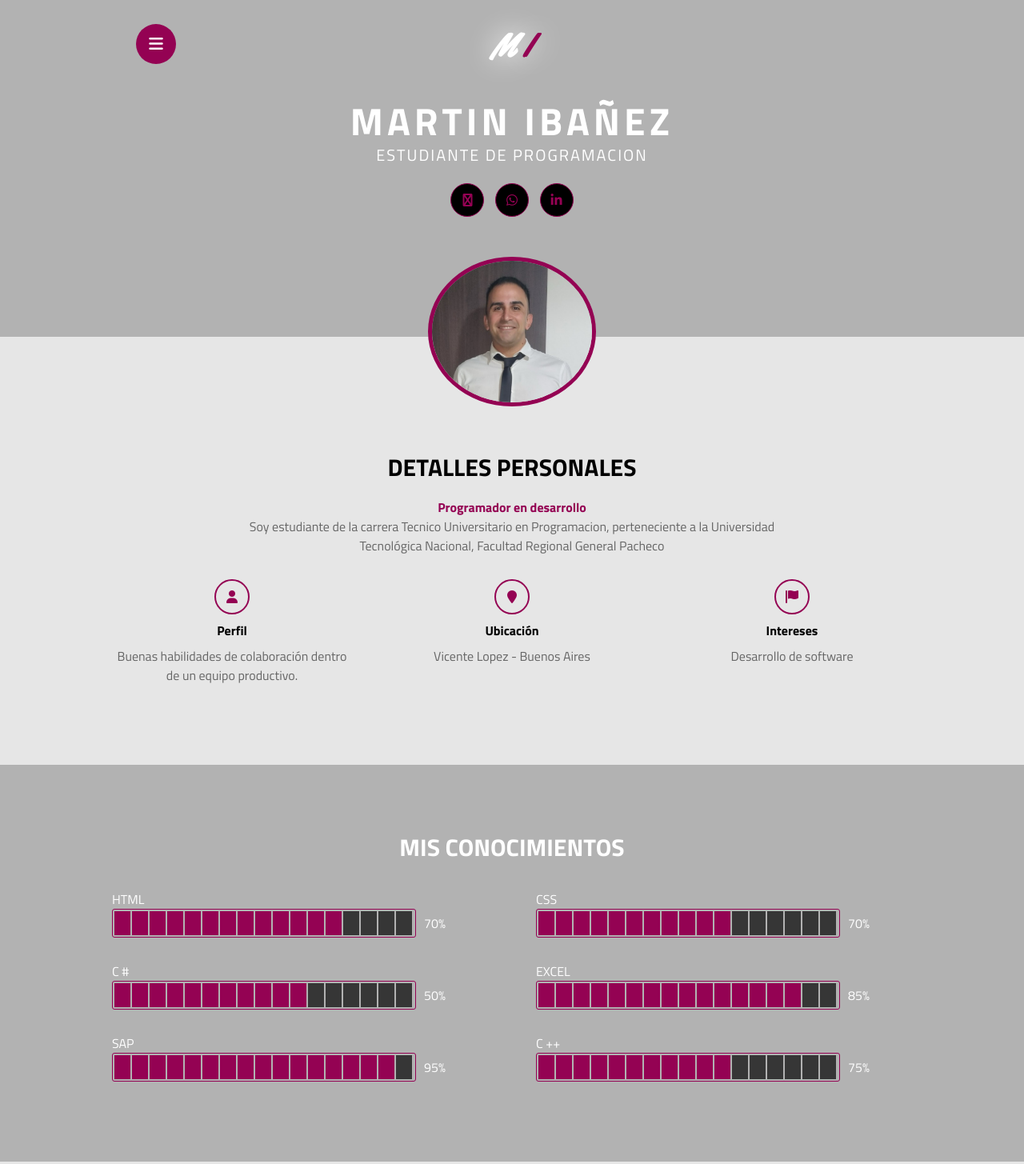
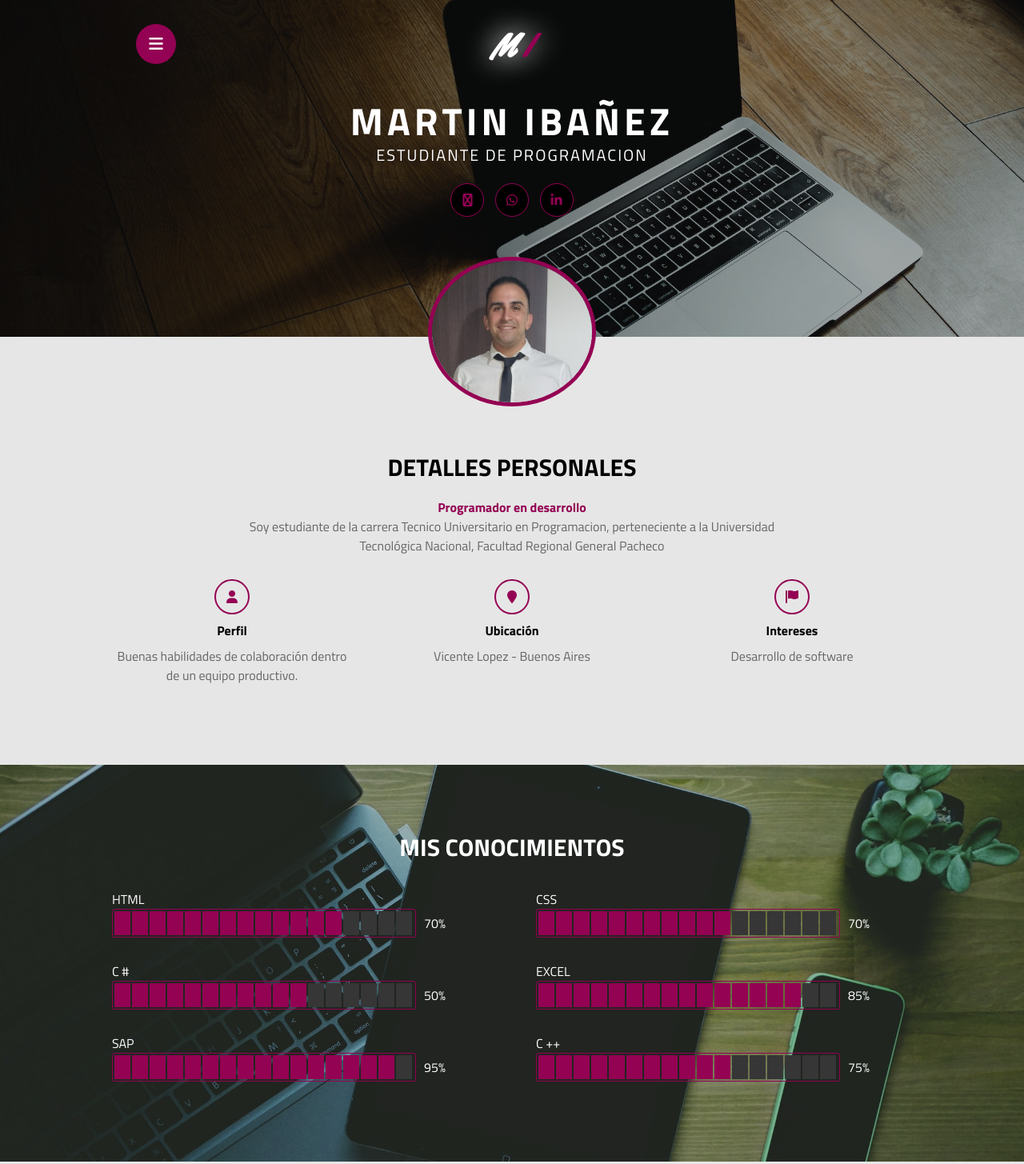
Before and after one commit to MartinIbanez/PortFolio, a plain HTML site: page index.html in a window 1280 px wide. Shown: the top 1455 px of the page at 80% size. Drawn offline with Linux system fonts and the light colour scheme.

Commit message:
Update estilo.css

```diff
--- a/estilo.css
+++ b/estilo.css
@@ -12,7 +12,7 @@ html{
 /* SECCION INICIO */
 .inicio{
     background: linear-gradient(rgba(0,0,0,.3), rgba(0,0,0,.3)),
-    url("img/fondo.jpg");
+    url("imagenes/fondo.jpg");
     background-size: cover;
     background-position: center center;
     color: #fff;
@@ -172,7 +172,7 @@ html{
     padding: 80px 0 100px 0;
     text-align: center;
     background: linear-gradient(rgba(0,0,0,.3), rgba(0,0,0,.3)),
-    url("img/habilidades.jpg");
+    url("imagenes/habilidades.jpg");
     background-size: cover;
     background-attachment: fixed;
     background-position: center center;
```
